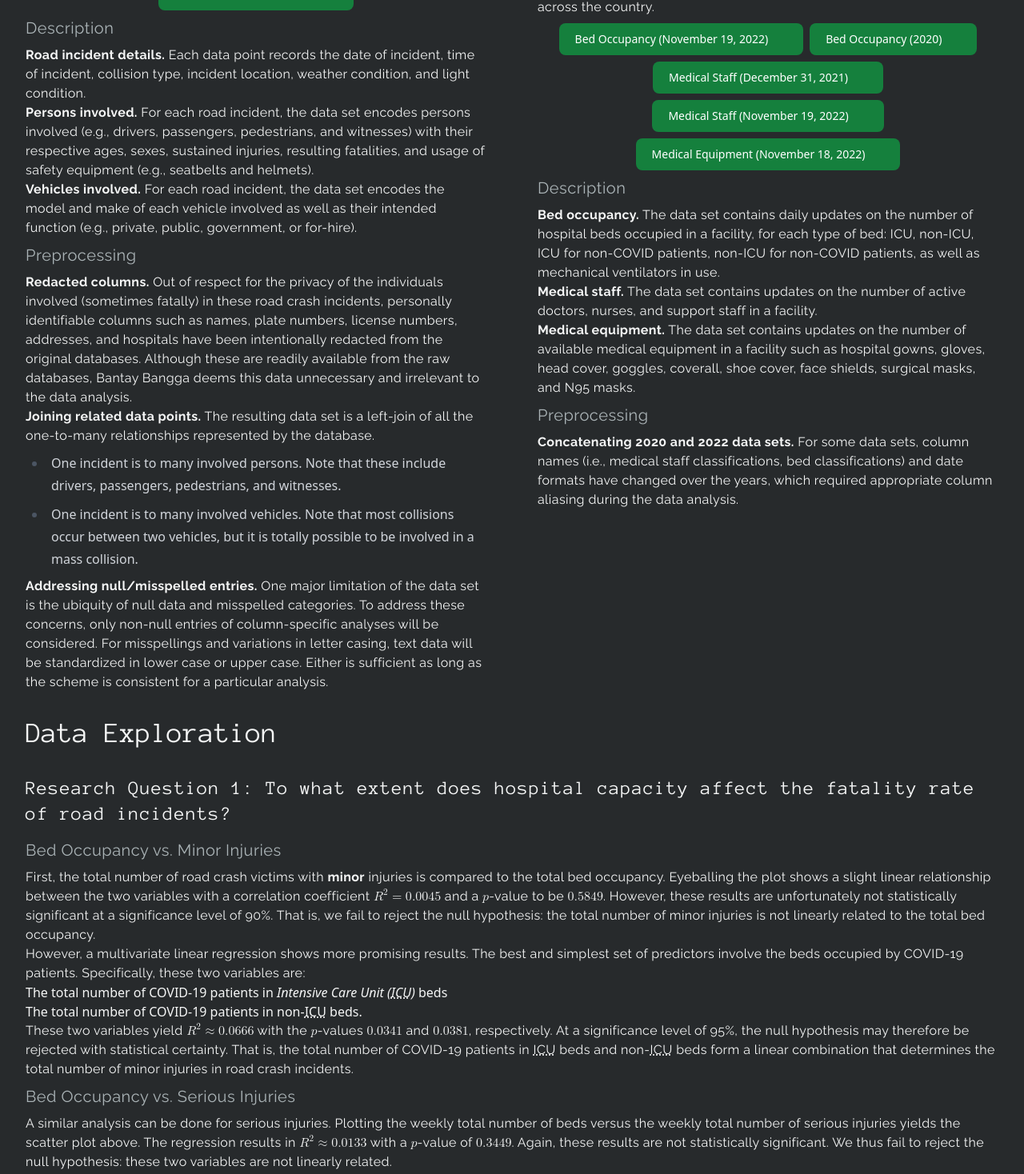
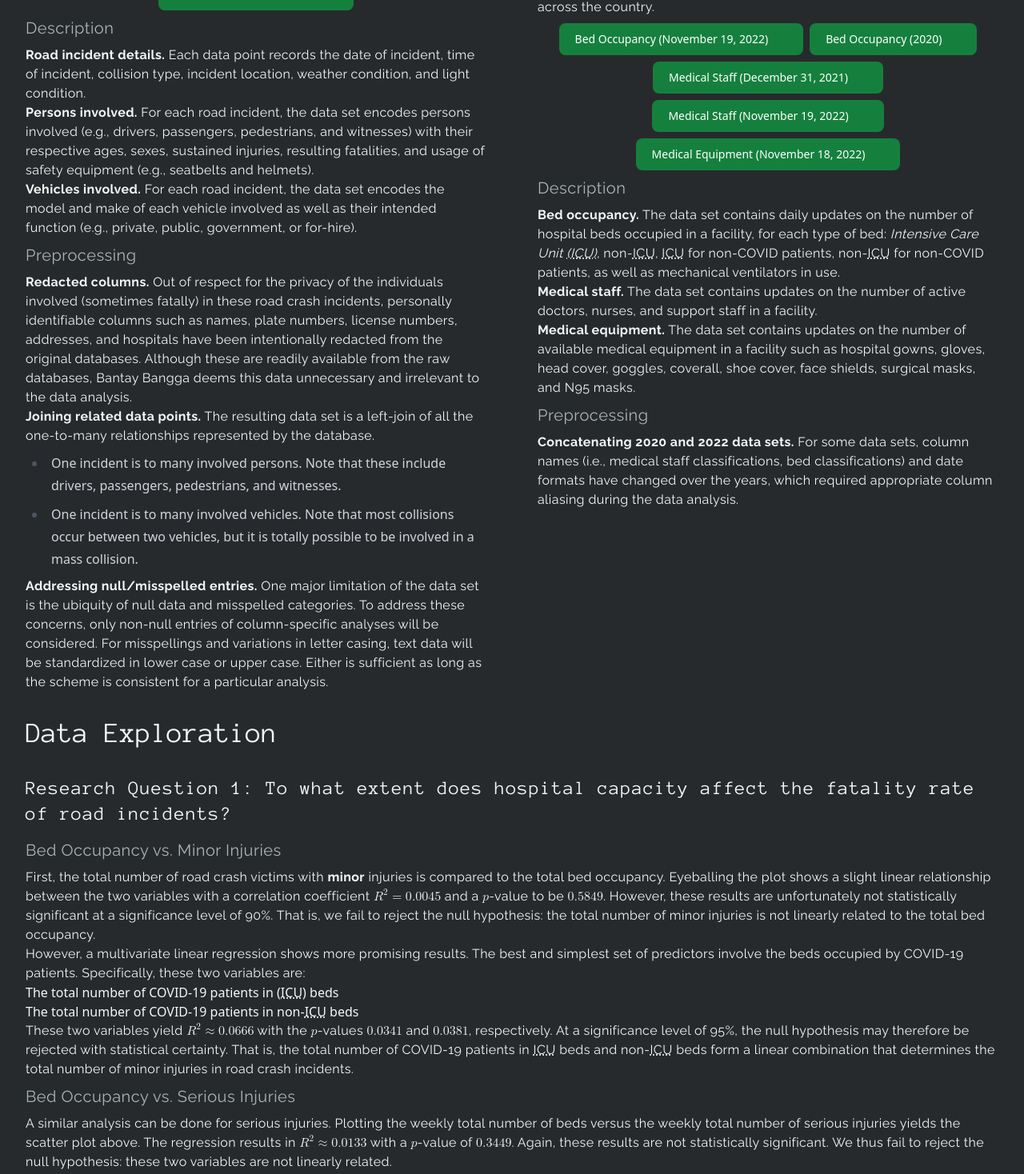
Before and after one commit to bantay-bangga/bantay-bangga.github.io, a SvelteKit app: page / in a window 1280 px wide. Shown: the part 2387-3855 px from the top of the page at 80% size. Built offline with nearby package versions, Linux system fonts and the light colour scheme; some icons are missing.

Commit message:
refactor(ui): move abbreviation for ICU

```diff
--- a/src/routes/DataCollection.svelte
+++ b/src/routes/DataCollection.svelte
@@ -131,8 +131,11 @@
         <p>
             <strong>Bed occupancy.</strong>
             The data set contains daily updates on the number of hospital beds occupied in a facility, for each type of bed:
-            ICU, non-ICU, ICU for non-COVID patients, non-ICU for non-COVID patients, as well as mechanical ventilators in
-            use.
+            <dfn>Intensive Care Unit <abbr title="Intensive Care Unit">(ICU)</abbr></dfn>, non-<abbr
+                title="Intensive Care Unit">ICU</abbr
+            >, <abbr title="Intensive Care Unit">ICU</abbr> for non-COVID patients, non-<abbr
+                title="Intensive Care Unit">ICU</abbr
+            > for non-COVID patients, as well as mechanical ventilators in use.
         </p>
         <p>
             <strong>Medical staff.</strong>
--- a/src/routes/DataExploration.svelte
+++ b/src/routes/DataExploration.svelte
@@ -25,13 +25,10 @@
 </p>
 <ol>
     <li>
-        The total number of COVID-19 patients in <dfn
-            >Intensive Care Unit <abbr title="Intensive Care Unit">(ICU)</abbr></dfn
-        >
-        beds
+        The total number of COVID-19 patients in <abbr title="Intensive Care Unit">(ICU)</abbr> beds
     </li>
     <li>
-        The total number of COVID-19 patients in non-<abbr title="Intensive Care Unit">ICU</abbr> beds.
+        The total number of COVID-19 patients in non-<abbr title="Intensive Care Unit">ICU</abbr> beds
     </li>
 </ol>
 <p>
```
